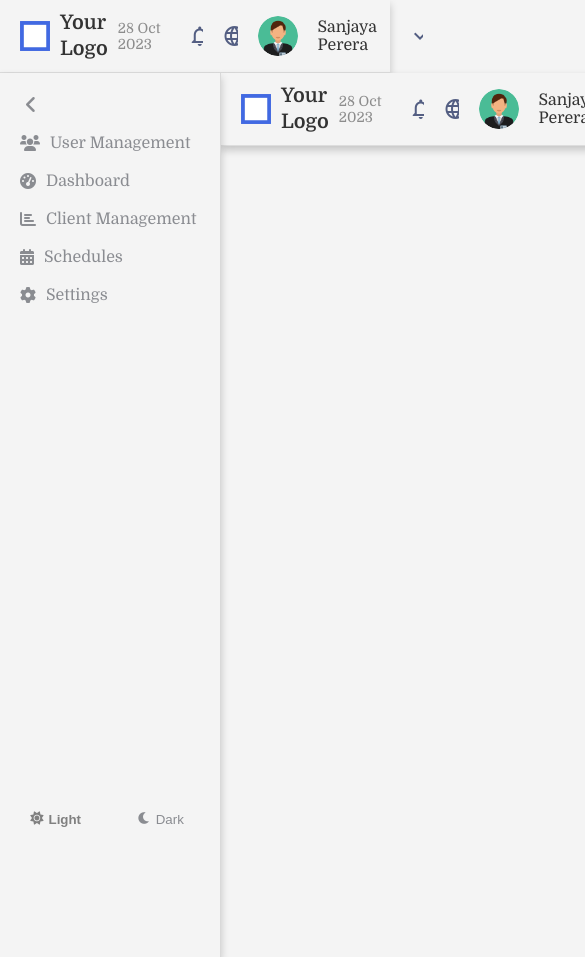
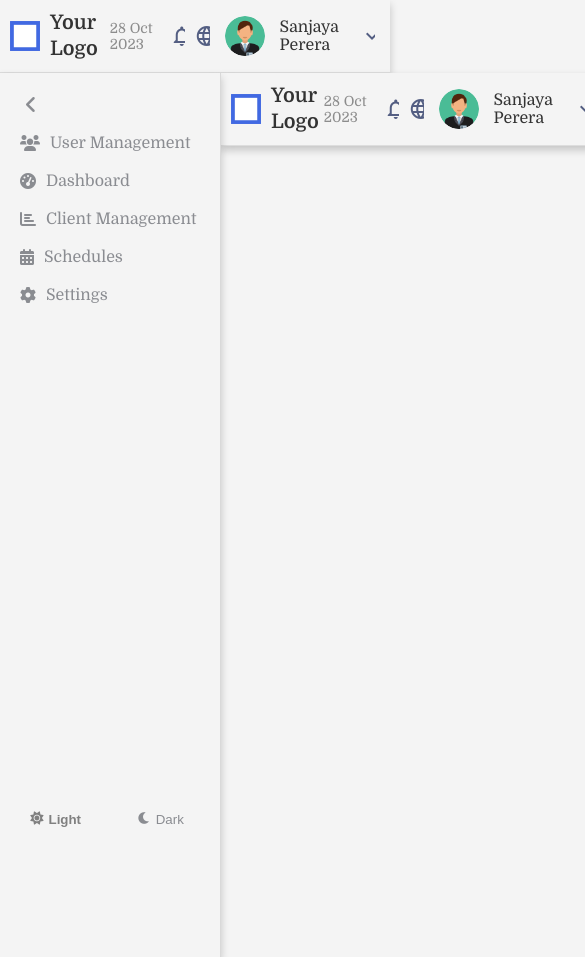
Before and after one commit to MadushaniR/Employee-Management-Dashboard, an Angular app: page /header in a window 390 px wide. Shown: the top 957 px of the page, 585 px wide, since content can reach past the window. Built offline with nearby package versions, Linux system fonts and the light colour scheme.

Commit message:
header updated

```diff
--- a/src/app/header/header.component.css
+++ b/src/app/header/header.component.css
@@ -5,6 +5,8 @@
   background-color: var(--background-color);
   box-shadow: 0 4px 8px rgba(0, 0, 0, 0.2);
   border-bottom: 1px solid #ddd;
+  flex-wrap: nowrap;
+  overflow: hidden;
 }
 
 .logo {
@@ -52,3 +54,26 @@
   width: 40px;
   border-radius: 50%;
 }
+
+
+@media (max-width: 768px) {
+  .header {
+    padding: 10px;
+  }
+
+  .header-right {
+    justify-content: flex-end;
+  }
+
+  .date {
+    margin: 0 5px;
+  }
+
+  .header-right span {
+    margin: 0 5px;
+  }
+
+  .header-right mat-icon {
+    margin: 0 5px;
+  }
+}
```
